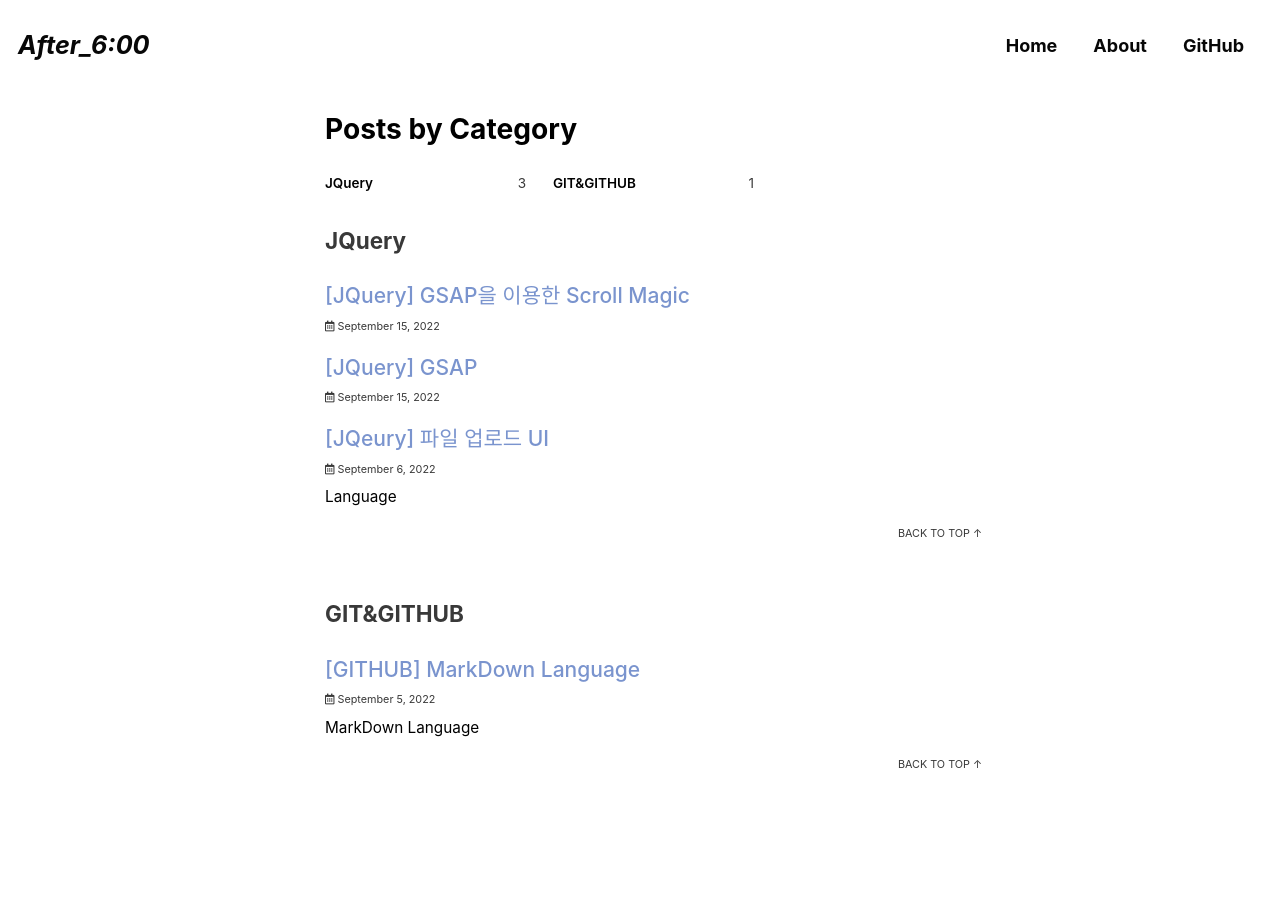
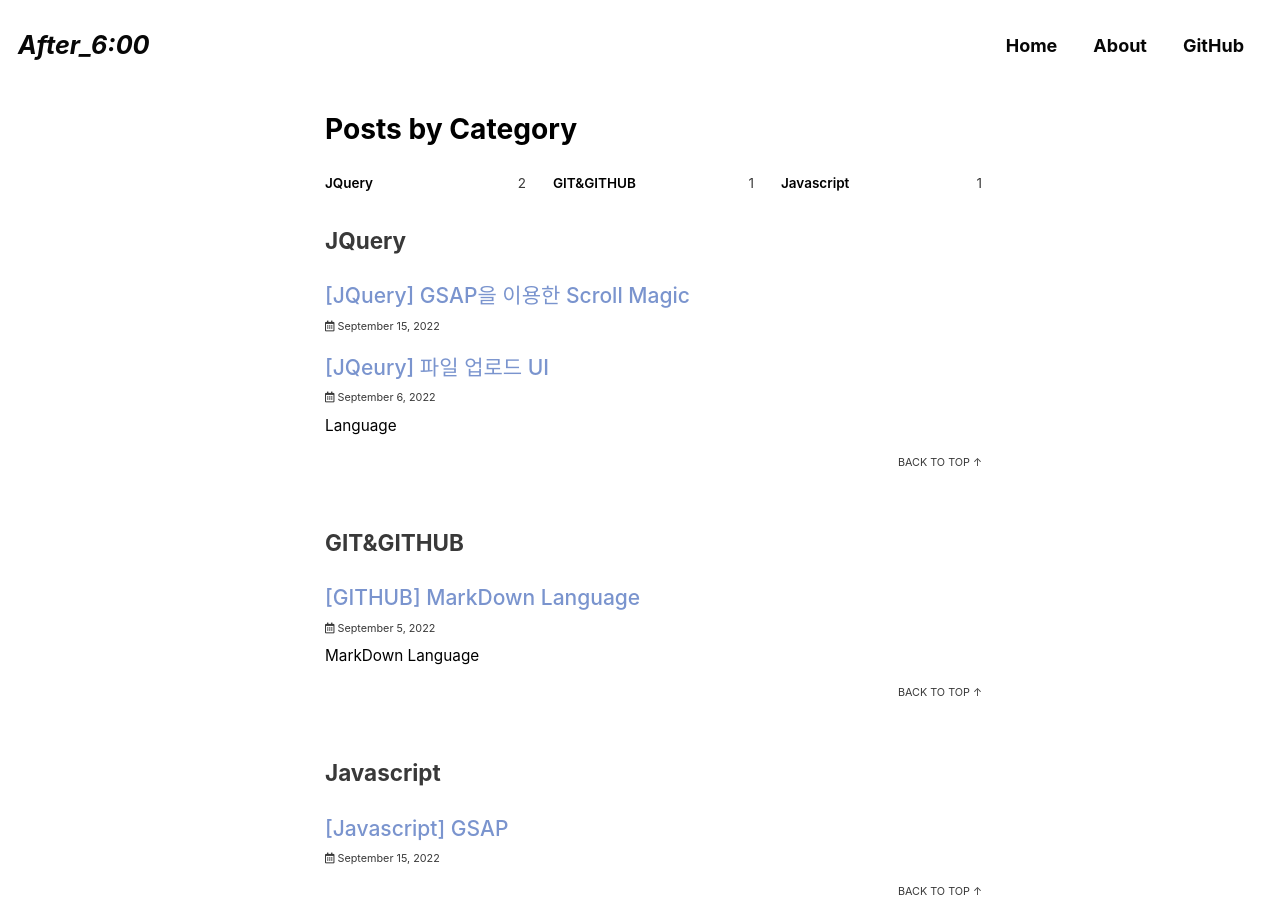
Before and after one commit to Chohyejin53/Chohyejin53.github.io, a Jekyll site: the page built from _pages/categories-archive.md, in a window 1280 px wide and 900 px high. Built offline with Jekyll 4.4.1, drawn with Linux system fonts in a browser that asks for light colours; cached includes are drawn as plain includes; some web fonts are replaced.

Commit message:
Update 2022-09-15-categories-gsap_basic.md

```diff
--- a/_posts/2022-09-15-categories-gsap_basic.md
+++ b/_posts/2022-09-15-categories-gsap_basic.md
@@ -1,13 +1,13 @@
 ---
-title: "[JQuery] GSAP"
+title: "[Javascript] GSAP"
 excerpt: ""
 
 categories:
- - JQuery
+ - Javascript
 tags:
-  - [JQuery, GSAP]
+  - [Javascript, GSAP]
 
-permalink: /JQuery/gsap_scrollmagic/
+permalink: /Javascript/gsap_basic/
 
 toc: true
 toc_sticky: true
@@ -18,7 +18,7 @@ last_modified_at: 2022-09-15
 
 
 ## GSAP
-- GrennSock에서 만든 자바스크립트 애니메이션 라이브러리.
+- GrennSock에서 만든 **자바스크립트 애니메이션 라이브러리**.
 - 일반적인 애니메이션 효과는 CSS나 제이쿼리를 통해 처리하지만, 더 복잡하고 정교한 애니메이션 구현을 위해 GSAP을 사용함.
 - GSAP는 제이쿼리보다 20배 이상 퍼포먼스가 좋다고 알려져 훨씬 디테일한 애니메이션 작업이 가능함.
 - 유료 라이브러리이나, 일부 무료 플러그인을 지원
```
